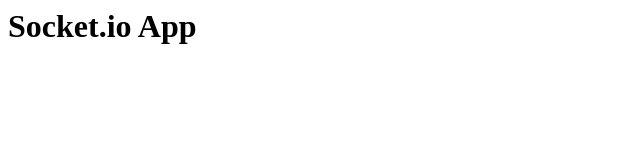
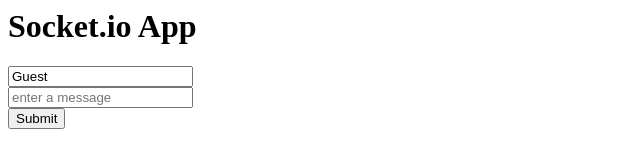
Before and after one commit to danielstern/websockets-exemplar, a website: page app/index.html in a window 1280 px wide. Shown: the whole page, without its empty margins (0-640 px from the left). Drawn offline with nearby package versions, Linux system fonts and the light colour scheme; no server answers.

Commit message:
payload readied

```diff
--- a/app/index.html
+++ b/app/index.html
@@ -7,10 +7,35 @@
       console.log(data);
       //socket.emit('my other event', { my: 'data' });
     });
+
+    function addMessage(e){
+      //e.preventDefault();
+
+      var payload = {
+        content:{
+          text:document.getElementById("message").value,
+        },
+        sender:document.getElementById("username").value,
+        ts:Date.now()
+      };
+      console.log("adding message",payload);
+
+      return false;
+    }
   </script>
 </head>
 <body>
   <h1>
     Socket.io App
   </h1>
+  <form class="" onsubmit="return addMessage(this)">
+      <!-- <button type="submit" name="button">Add a new message</button> -->
+      <div class="username">
+          <input type="text" id=username placeholder="Your name" value=Guest>
+      </div>
+      <div class="message">
+        <input type="text" id="message" placeholder="enter a message" value="">
+      </div>
+      <input type="submit" name="name" value="Submit">
+  </form>
 </body>
```
Also changed, not shown: server/main.js (+15 -5 lines).
